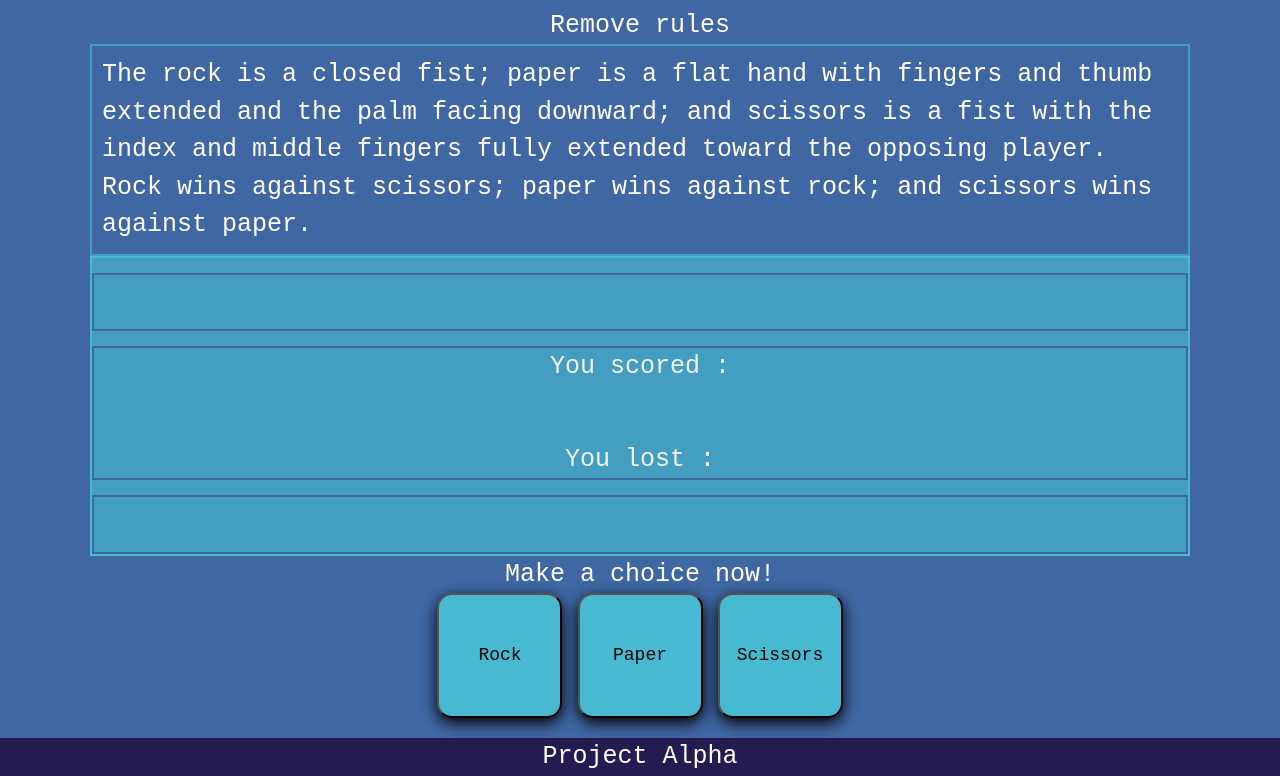
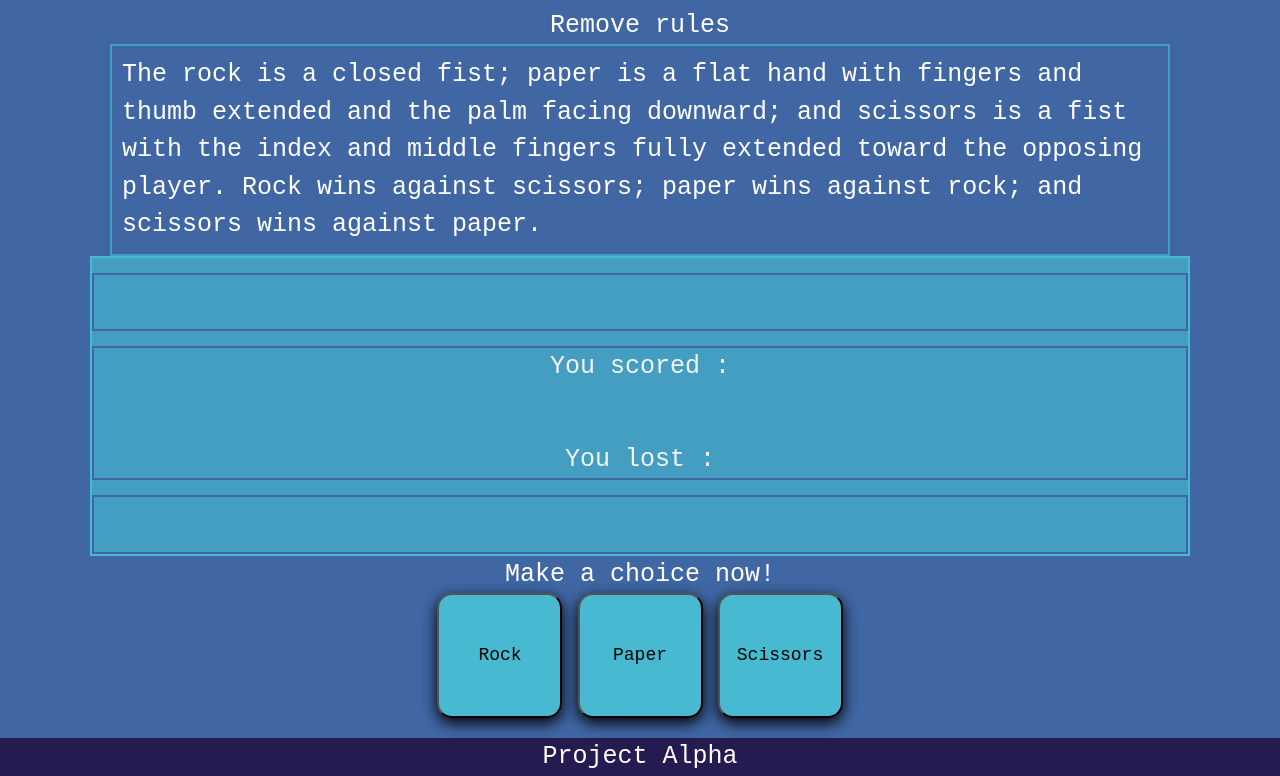
Before and after one commit to Nortey-Micheal/Give_me_rock, a plain HTML site: page index.html in a window 1280 px wide. Both pictures are taken after a click on the link "Click here to show rules". Shown: the part 143-919 px from the top of the page. Drawn offline with Linux system fonts and the light colour scheme.

Commit message:
feat: add margin to rule message
Rule paragraph too close to the edge

```diff
--- a/styles.css
+++ b/styles.css
@@ -107,6 +107,7 @@ p.rulePara {
     border: #449ec2 solid 2px;
     text-align: start;
     padding: 10px;
+    margin: 0 20px;
 }
 
 
```
